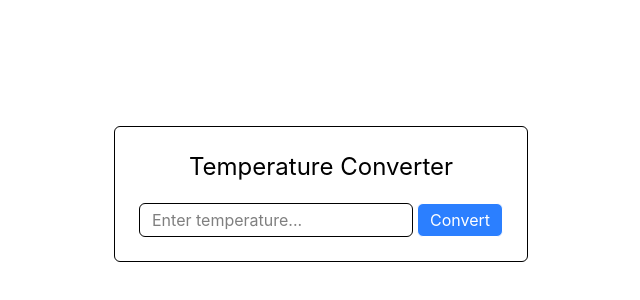
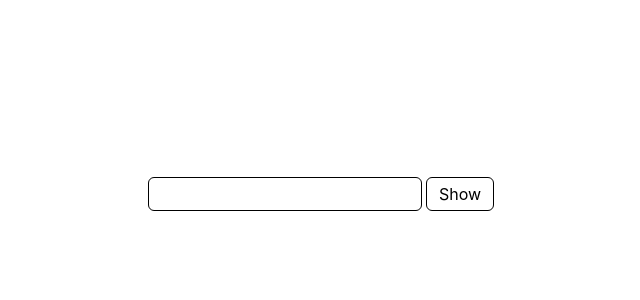
Before and after one commit to yuzureeeeKM/React_Project, a React (Vite) app: page / in a window 1280 px wide. Shown: the part 206-506 px from the top of the page, without its empty margins (319-959 px from the left). Built offline with nearby package versions, Linux system fonts and the light colour scheme.

Commit message:
Add Password Visibility

```diff
--- a/src/App.jsx
+++ b/src/App.jsx
@@ -1,10 +1,10 @@
 import React from 'react'
-import TemperatureConverter from './ExerciseUseState/TemperatureConverter'
+import PasswordVisibility from './ExerciseUseState/PasswordVisibility'
 
 const App = () => {
   return (
     <div>
-      <TemperatureConverter />
+      <PasswordVisibility />
     </div>
   )
 }
--- /dev/null
+++ b/src/ExerciseUseState/PasswordVisibility.jsx
@@ -0,0 +1,30 @@
+import React, { useState } from 'react'
+
+const PasswordVisibility = () => {
+    const [showPassword, setShowPassword] = useState(false);
+    const [password, setPassword] = useState("");
+
+    const show = () => setShowPassword(prevShow => !prevShow);
+
+    return (
+        <div className='flex h-screen items-center justify-center'>
+            <div className='flex gap-1'>
+                <input
+                    type={showPassword ? 'text' : 'password'}
+                    className='border px-3 py-1 rounded-md'
+                    value={password}
+                    onChange={(e) => setPassword(e.target.value)}
+                />
+
+                <button
+                    onClick={show}
+                    className='border px-3 py-1 rounded-md cursor-pointer'
+                >
+                    {showPassword ? "Hide" : "Show"}
+                </button>
+            </div>
+        </div>
+    )
+}
+
+export default PasswordVisibility
```
